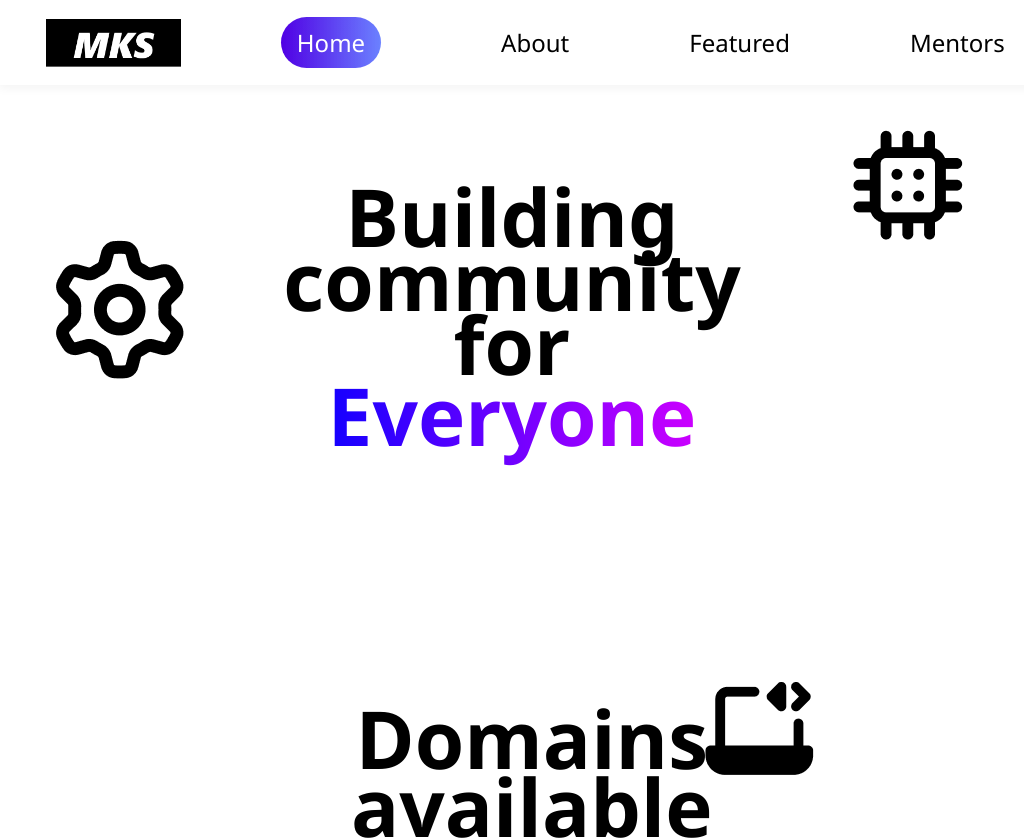
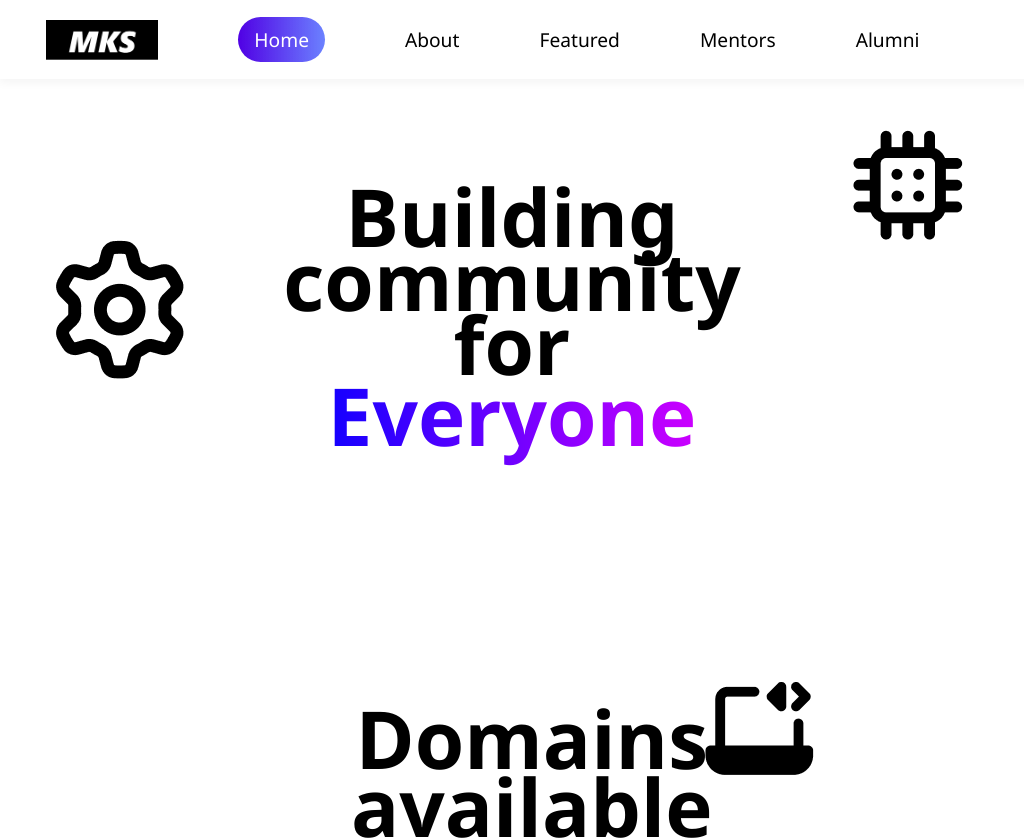
Before and after one commit to ju-makerspace/mks-website, a React (Create React App) app in the folder frontend/: page / in a window 1024 px wide. Shown: the top 840 px of the page. Built offline with nearby package versions, Linux system fonts and the light colour scheme; the HTML template or start-up script is replaced by a standard one.

Commit message:
Navbar: For 1024px - 1200px

```diff
--- a/frontend/src/styles/desktop/Navbar.css
+++ b/frontend/src/styles/desktop/Navbar.css
@@ -18,6 +18,8 @@ navbar {
     /* border: 1px solid rgba(255, 255, 255, 0.18); */
 
     z-index: 999;
+
+    transition: all 0.3s 0s ease;
 }
 
 navbar ul {
@@ -67,3 +69,30 @@ navbar .active {
 /* 481px — 768px: iPads, Tablets */
 /* 769px — 1024px: Small screens, laptops */
 /* 1025px — .... : Desktops, large screens */
+
+/* Desktop: 1024px - 1200px */
+@media all and (min-width: 1024px) and (max-width: 1200px) {
+    navbar ul {
+        /* margin: 3vh 5vw; */
+        margin-right: 10%;
+        /* justify-content: space-around; */
+    }
+
+    navbar ul li {
+        padding: 0 2.5rem;
+        font-size: 1.2rem;
+    }
+
+    navbar img {
+        height: 2.5rem;
+    }
+
+
+
+}
+
+/* Tablet: 768px - 1023px */
+
+/* mobile: 481px - 767px */
+
+/* smaller phones: 480px */
```
